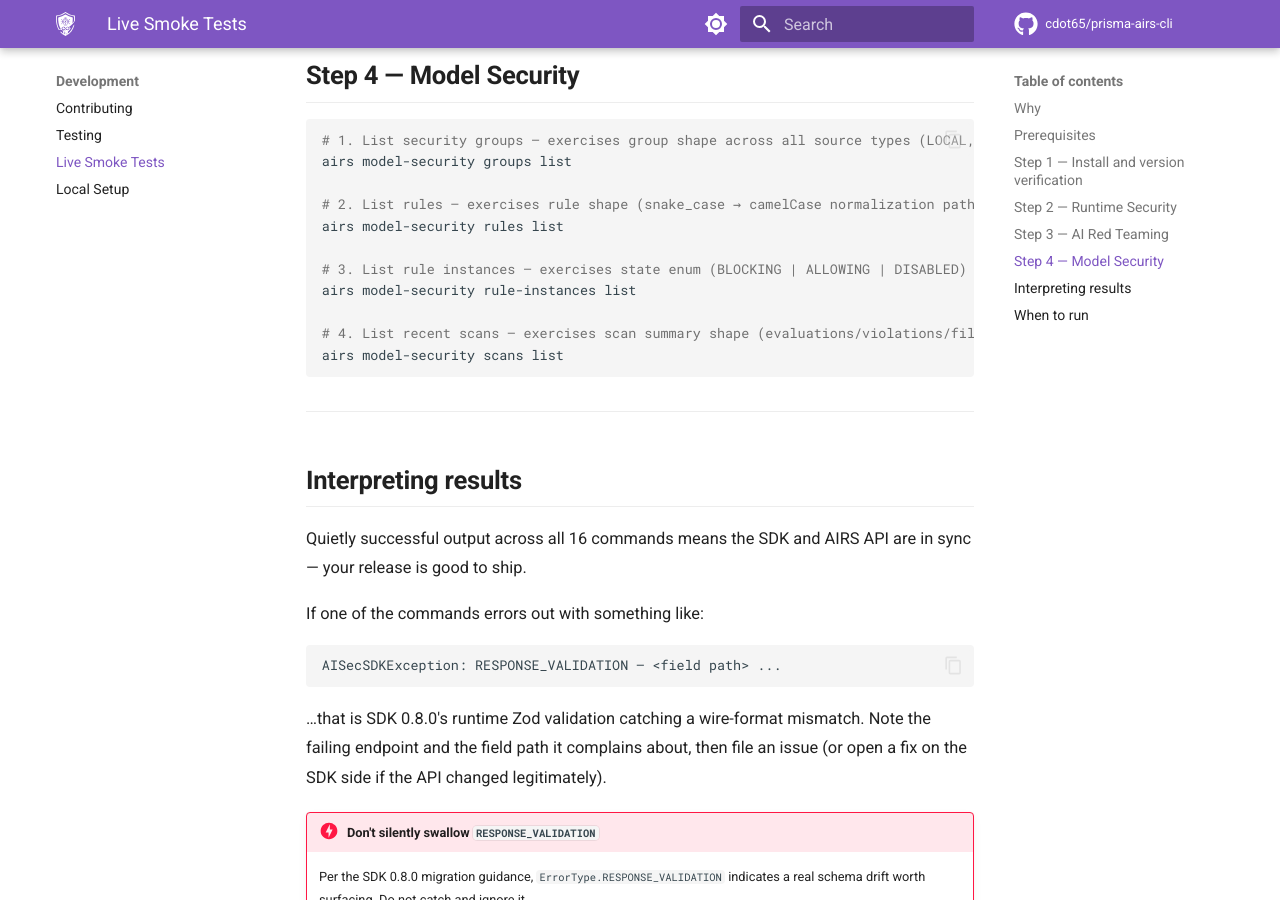
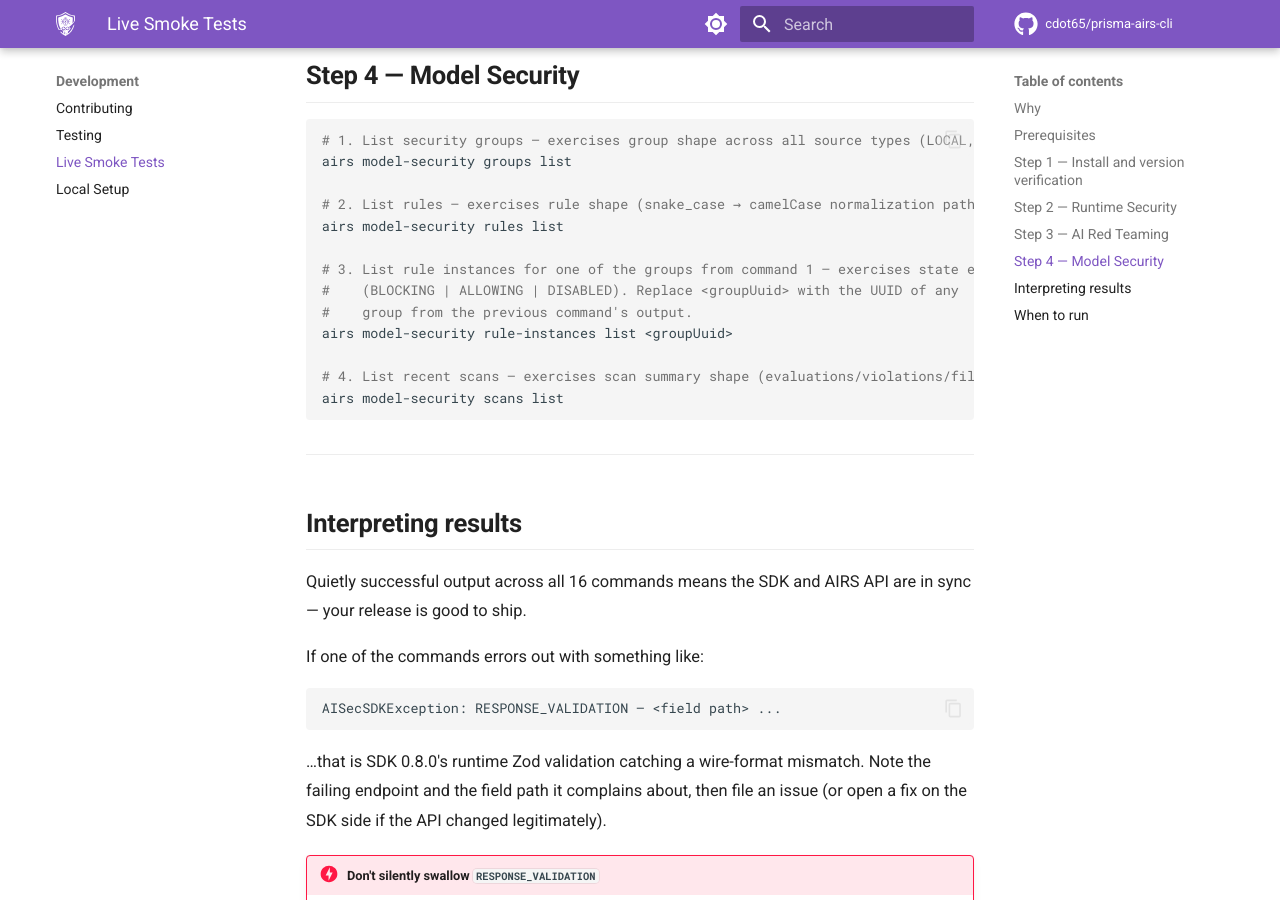
Before and after one commit to cdot65/prisma-airs-cli, an MkDocs documentation site: the page built from docs/development/smoke-tests.md, in a window 1280 px wide and 900 px high, scrolled down 2553 px. Built offline with MkDocs 1.6.1 and Material for MkDocs 9.7.7, drawn with Linux system fonts in a browser that asks for light colours; comment, search, counter and statistics services are not loaded.

Commit message:
docs: fix rule-instances command in smoke test reference (#60)
`airs model-security rule-instances list` requires a positional
<groupUuid> argument (rule instances are scoped to a security group).
The smoke test reference was missing it. First live run on a real
tenant surfaced the issue.

Closes #59

```diff
--- a/docs/development/smoke-tests.md
+++ b/docs/development/smoke-tests.md
@@ -92,8 +92,10 @@ airs model-security groups list
 # 2. List rules — exercises rule shape (snake_case → camelCase normalization path)
 airs model-security rules list
 
-# 3. List rule instances — exercises state enum (BLOCKING | ALLOWING | DISABLED)
-airs model-security rule-instances list
+# 3. List rule instances for one of the groups from command 1 — exercises state enum
+#    (BLOCKING | ALLOWING | DISABLED). Replace <groupUuid> with the UUID of any
+#    group from the previous command's output.
+airs model-security rule-instances list <groupUuid>
 
 # 4. List recent scans — exercises scan summary shape (evaluations/violations/files counts)
 airs model-security scans list
```
Also changed, not shown: .changeset/0012-fix-smoke-rule-instances.md (added, +5 -0 lines).
